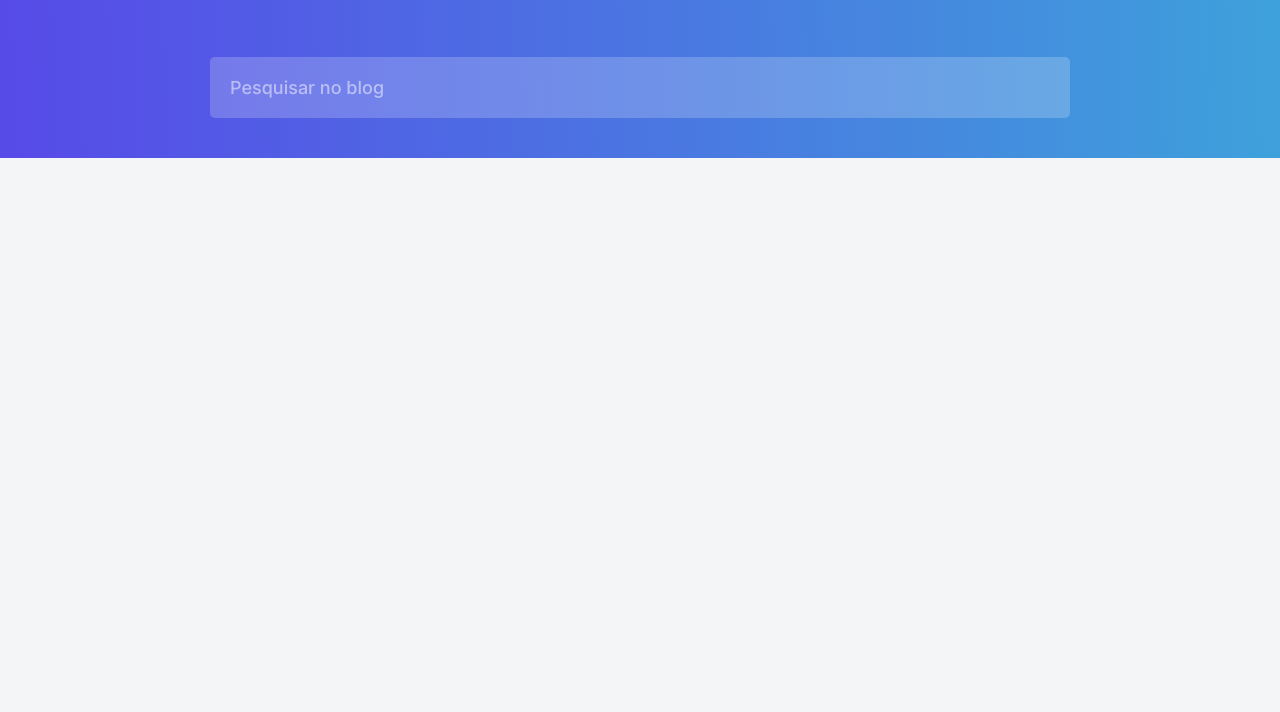
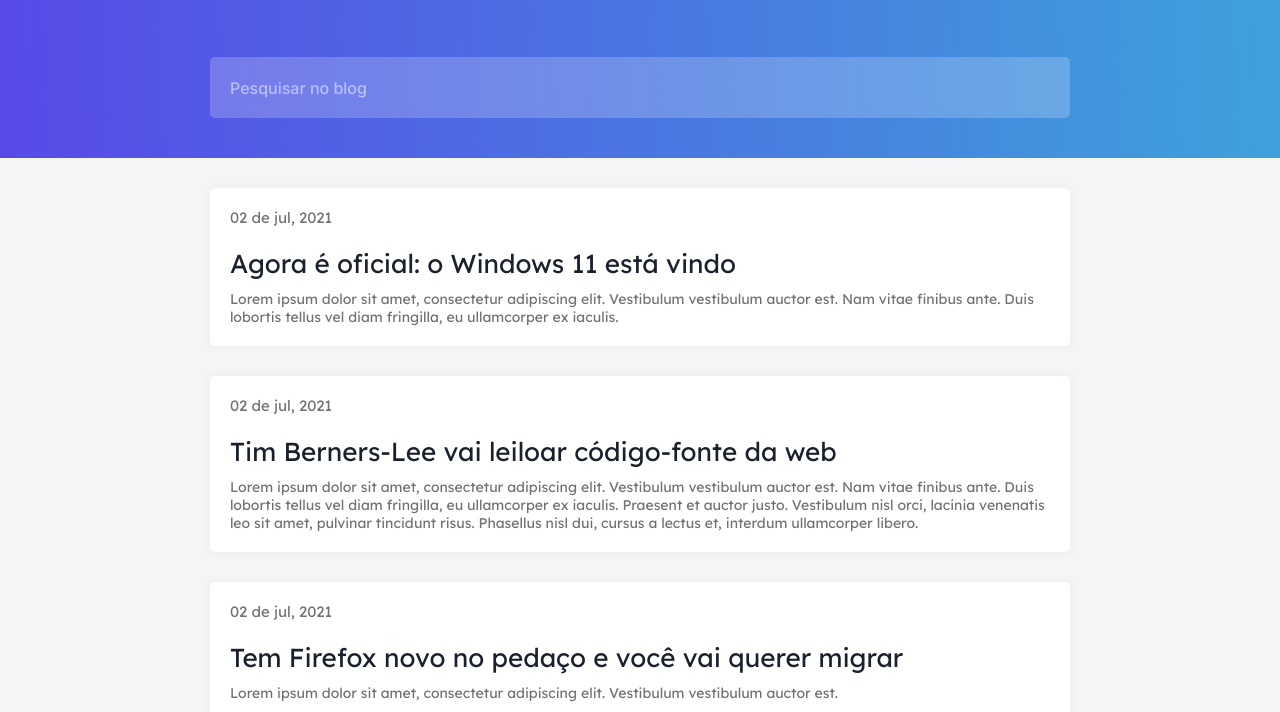
Before and after one commit to Klebervini49/desafio_1_codelandia, a plain HTML site: page index.html in a window 1280 px wide. Shown: the part 88-800 px from the top of the page. Drawn offline with Linux system fonts and the light colour scheme.

Commit message:
🎉 Initial Commit

```diff
--- a/index.html
+++ b/index.html
@@ -22,34 +22,34 @@
         <main class="content--main">
             <div class="container">
                 <section class="container--sub">
-                    <div class="subDat"></div>
+                    <div class="subDat">02 de jul, 2021</div>
                     <div class="content--sub">
-                        <h1 class="titulo--content"></h1>
-                        <p class="description--content"></p>
+                        <h1 class="titulo--content">Agora é oficial: o Windows 11 está vindo</h1>
+                        <p class="description--content">Lorem ipsum dolor sit amet, consectetur adipiscing elit. Vestibulum vestibulum auctor est. Nam vitae finibus ante. Duis lobortis tellus vel diam fringilla, eu ullamcorper ex iaculis.</p>
                     </div>
                 </section>
 
                 <section class="container--sub">
-                    <div class="subDat"></div>
+                    <div class="subDat">02 de jul, 2021</div>
                     <div class="content--sub">
-                        <h1 class="titulo--content"></h1>
-                        <p class="description--content"></p>
+                        <h1 class="titulo--content">Tim Berners-Lee vai leiloar código-fonte da web</h1>
+                        <p class="description--content">Lorem ipsum dolor sit amet, consectetur adipiscing elit. Vestibulum vestibulum auctor est. Nam vitae finibus ante. Duis lobortis tellus vel diam fringilla, eu ullamcorper ex iaculis. Praesent et auctor justo. Vestibulum nisl orci, lacinia venenatis leo sit amet, pulvinar tincidunt risus. Phasellus nisl dui, cursus a lectus et, interdum ullamcorper libero.</p>
                     </div>
                 </section>
 
                 <section class="container--sub">
-                    <div class="subDat"></div>
+                    <div class="subDat">02 de jul, 2021</div>
                     <div class="content--sub">
-                        <h1 class="titulo--content"></h1>
-                        <p class="description--content"></p>
+                        <h1 class="titulo--content">Tem Firefox novo no pedaço e você vai querer migrar</h1>
+                        <p class="description--content">Lorem ipsum dolor sit amet, consectetur adipiscing elit. Vestibulum vestibulum auctor est.</p>
                     </div>
                 </section>
 
                 <section class="container--sub">
-                    <div class="subDat"></div>
+                    <div class="subDat">02 de jul, 2021</div>
                     <div class="content--sub">
-                        <h1 class="titulo--content"></h1>
-                        <p class="description--content"></p>
+                        <h1 class="titulo--content">John McAfee, criador do antivírus McAfee, morre</h1>
+                        <p class="description--content">Lorem ipsum dolor sit amet, consectetur adipiscing elit. Vestibulum vestibulum auctor est. Nam vitae finibus ante. Duis lobortis tellus vel diam fringilla, eu ullamcorper ex iaculis. Praesent et auctor justo. Vestibulum nisl orci, lacinia venenatis leo sit amet, pulvinar tincidunt risus. Phasellus nisl dui, cursus a lectus et, interdum ullamcorper libero.</p>
                     </div>
                 </section>
             </div>
--- a/style.css
+++ b/style.css
@@ -21,7 +21,7 @@ body {
 }
 
 .cabecalho--main {
-    padding: 40px;
+    padding: 40px 0 40px 0;
     background: linear-gradient(88.27deg, #574AE8 0%, #3EA1DB 100%);
 }
 
@@ -48,6 +48,7 @@ body {
     background: rgba(255, 255, 255, 0.2);
     border-radius: 5px;
     font-size: 18px;
+    color: #fff;
 }
 
 input::-webkit-input-placeholder {
@@ -55,7 +56,43 @@ input::-webkit-input-placeholder {
     opacity: 0.5;
     font-weight: 500;
     font-family: 'Inter', sans-serif;
-
+    font-size: 16px;
 }
 
-.content--main {}
+.content--main {
+    padding-top: 30px;
+}
+
+.container--sub {
+    background: #FFFFFF;
+    box-shadow: 0px 0px 10px rgba(19, 19, 31, 0.05);
+    padding: 20px;
+    border-radius: 5px;
+    margin-bottom: 30px;
+}
+
+.container--sub .subDat {
+    font-weight: normal;
+    font-size: 15px;
+    color: #717171;
+}
+
+.content--sub .titulo--content {
+    color: #1A202C;
+    font-weight: normal;
+    font-size: 26px;
+    margin: 20px 0 10px 0;
+}
+
+.content--sub .description--content {
+    color: #717171;
+    font-size: 14px;
+}
+
+@media(max-width: 430px) {
+    .titles--cabecalho {
+        flex-direction: column;
+        font-size: 22px;
+        margin-bottom: 30px;
+    }
+}
```
